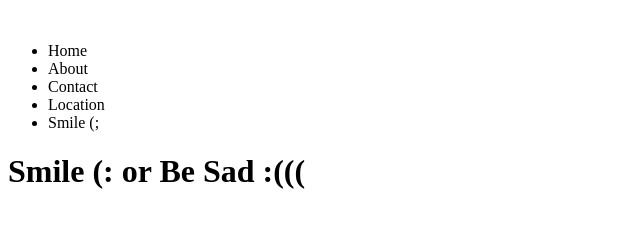
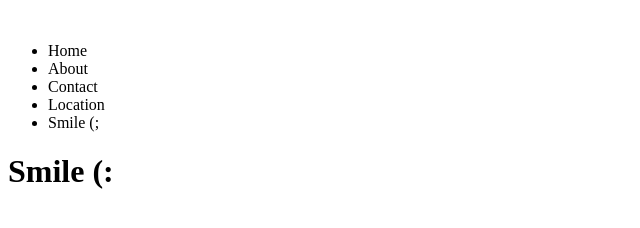
Before and after one commit to tuncay-09/website-01, a plain HTML site: page index.html in a window 1280 px wide. Shown: the whole page, without its empty margins (0-640 px from the left). Drawn offline with Linux system fonts and the light colour scheme.

Commit message:
Update index.html

```diff
--- a/index.html
+++ b/index.html
@@ -7,6 +7,7 @@
     <title>Document</title>
 </head>
 <body>
+
     <nav>
         <div>
             <div>
@@ -23,6 +24,6 @@
             </div>
         </div>
     </nav>
-    <h1>Smile (: or Be Sad :(((</h1>
+  <h1>Smile (:</h1>
 </body>
 </html>
```
